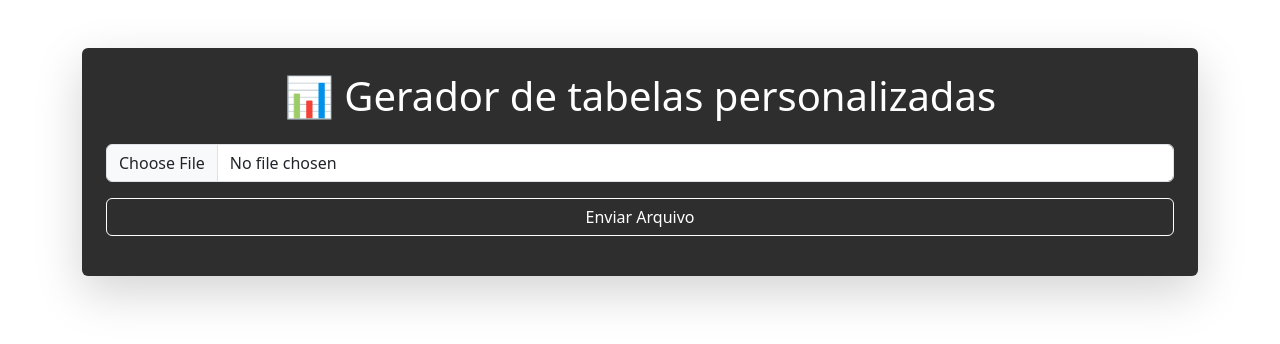
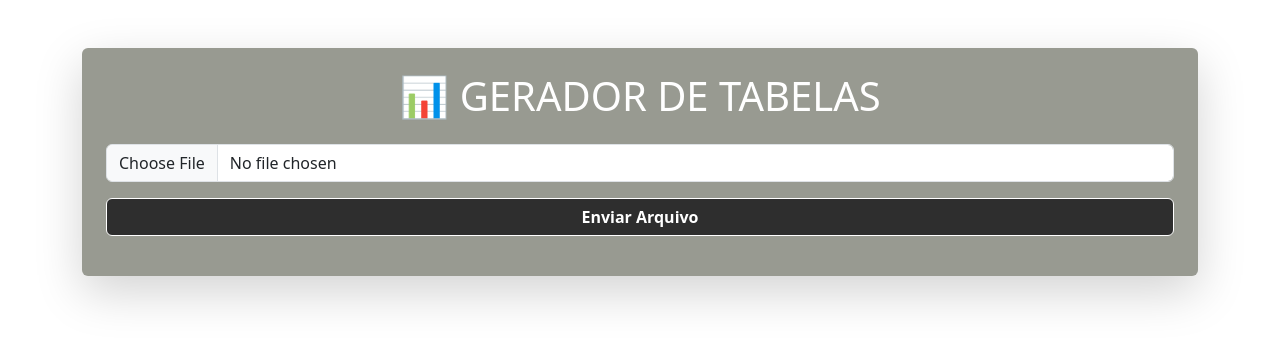
Before and after one commit to Richardalmeida21/G.E-Frontend, a React (Create React App) app: page / in a window 1280 px wide. Shown: the top 344 px of the page. Built offline with nearby package versions, Linux system fonts and the light colour scheme.

Commit message:
mudando cor e peso da fonte

```diff
--- a/src/App.js
+++ b/src/App.js
@@ -48,8 +48,8 @@ const App = () => {
 
   return (
     <div className="container mt-5 text-center">
-      <div className="card p-4 shadow-lg border-0" style={{ backgroundColor: "#2e2e2e" }}>
-        <h1 className="mb-4" style={{ color: "#ffffff" }}>📊 Gerador de tabelas personalizadas</h1>
+      <div className="card p-4 shadow-lg border-0" style={{ backgroundColor: "#989a91" }}>
+        <h1 className="mb-4" style={{ color: "#ffffff" }}>📊 GERADOR DE TABELAS</h1>
         <input
           type="file"
           className="form-control mb-3"
@@ -57,7 +57,7 @@ const App = () => {
           accept=".csv"
         />
         <button
-          className="btn btn-primary w-100 mb-3"
+          className="btn btn-primary w-100 fw-bold mb-3"
           style={{ backgroundColor: "#2e2e2e", borderColor: "#ffffff" }}
           onClick={handleUpload}
         >
```
